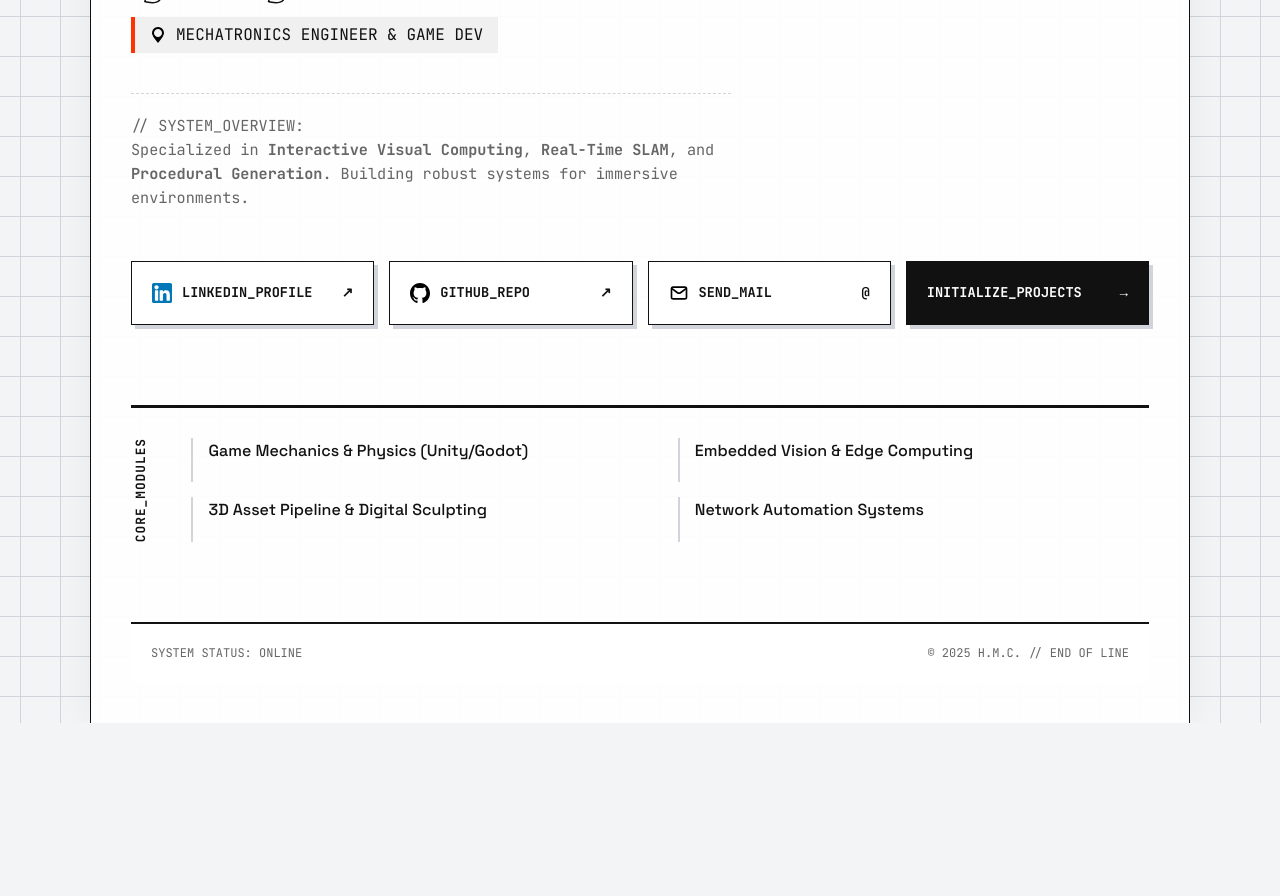
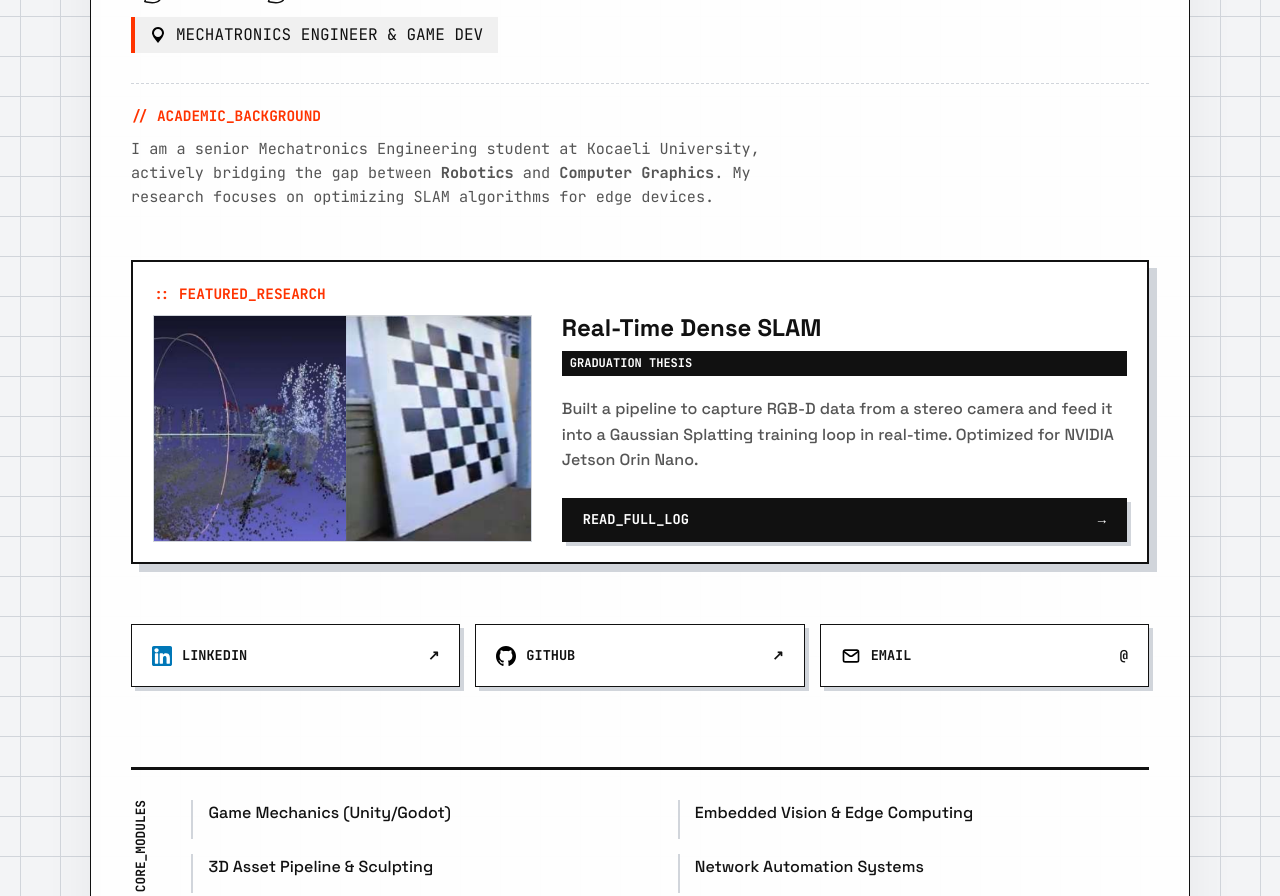
Before and after one commit to husmen8/husmen8.github.io, a plain HTML site: page index.html in a window 1280 px wide. Shown: the part 464-1360 px from the top of the page. Before the commit the page ends 1187 px from the top, so only its background shows below. Drawn offline with Linux system fonts and the light colour scheme.

Commit message:
Add files via upload

```diff
--- a/index.html
+++ b/index.html
@@ -13,8 +13,9 @@
         <nav class="navbar">
             <div class="logo">H.M.C. // DEV</div>
             <ul class="nav-links">
-                <li><a href="index.html" class="active">:: HOME</a></li>
-                <li><a href="projects.html">:: PROJECTS</a></li>
+                <li><a href="index.html" class="active" data-en=":: HOME" data-jp=":: ホーム">:: HOME</a></li>
+                <li><a href="projects.html" data-en=":: PROJECTS" data-jp=":: プロジェクト">:: PROJECTS</a></li>
+                <li><a href="#" id="lang-btn" onclick="toggleLanguage()">[ EN / JP ]</a></li>
                 <li><a href="docs/HuseyinMertCaliskan_CV.pdf" target="_blank" class="btn-cv">[ DOWNLOAD_CV ]</a></li>
             </ul>
         </nav>
@@ -32,50 +33,70 @@
             </h1>
 
             <div class="sub-title">
-                <img src="icons/pin.svg" class="icon-small" alt="Location">
-                MECHATRONICS ENGINEER & GAME DEV
+                <img src="icons/pin.svg" class="icon-small" alt="Loc">
+                <span data-en="MECHATRONICS ENGINEER & GAME DEV" data-jp="メカトロニクスエンジニア & ゲーム開発者">MECHATRONICS ENGINEER & GAME DEV</span>
             </div>
 
-            <p class="intro-text">
-                // SYSTEM_OVERVIEW:<br>
-                Specialized in <strong>Interactive Visual Computing</strong>, <strong>Real-Time SLAM</strong>, and
-                <strong>Procedural Generation</strong>. Building robust systems for immersive environments.
-            </p>
+            <div class="about-academic">
+                <h3 class="tech-header" data-en="// ACADEMIC_BACKGROUND" data-jp="// 学歴・経歴">// ACADEMIC_BACKGROUND</h3>
+                <p class="intro-text"
+                   data-en="I am a senior Mechatronics Engineering student at Kocaeli University, actively bridging the gap between <strong>Robotics</strong> and <strong>Computer Graphics</strong>. My research focuses on optimizing SLAM algorithms for edge devices."
+                   data-jp="私はコジャエリ大学のメカトロニクス工学科4年生で、<strong>ロボット工学</strong>と<strong>コンピュータグラフィックス</strong>の融合に取り組んでいます。エッジデバイス向けのSLAMアルゴリズムの最適化を研究しています。">
+                    I am a senior Mechatronics Engineering student at Kocaeli University, actively bridging the gap between <strong>Robotics</strong> and <strong>Computer Graphics</strong>. My research focuses on optimizing SLAM algorithms for edge devices.
+                </p>
+            </div>
+
+            <div class="featured-section">
+                <div class="tech-header" data-en=":: FEATURED_RESEARCH" data-jp=":: 注目の研究">:: FEATURED_RESEARCH</div>
+                <div class="featured-card">
+                    <div class="featured-img-box">
+                        <img src="photos/myexpwith_gs-slam.png" alt="SLAM Project">
+                    </div>
+                    <div class="featured-info">
+                        <h3 class="project-title" style="font-size: 1.5rem;">Real-Time Dense SLAM</h3>
+                        <span class="project-role">GRADUATION THESIS</span>
+                        <p class="project-desc"
+                           data-en="Built a pipeline to capture RGB-D data from a stereo camera and feed it into a Gaussian Splatting training loop in real-time. Optimized for NVIDIA Jetson Orin Nano."
+                           data-jp="ステレオカメラからRGB-Dデータを取得し、リアルタイムでGaussian Splatting学習ループに供給するパイプラインを構築しました。NVIDIA Jetson Orin Nano向けに最適化されています。">
+                            Built a pipeline to capture RGB-D data from a stereo camera and feed it into a Gaussian Splatting training loop in real-time. Optimized for NVIDIA Jetson Orin Nano.
+                        </p>
+                        <a href="projects.html" class="link-box primary" style="padding: 10px 20px;">
+                            <span data-en="READ_FULL_LOG" data-jp="詳細を見る">READ_FULL_LOG</span> <span>→</span>
+                        </a>
+                    </div>
+                </div>
+            </div>
 
             <div class="vital-links">
                 <a href="https://linkedin.com/in/huseyinmert" target="_blank" class="link-box">
                     <div class="link-content">
-                        <img src="icons/linkedin.svg" class="btn-icon" alt="LinkedIn">
-                        <span>LINKEDIN_PROFILE</span>
+                        <img src="icons/linkedin.svg" class="btn-icon" alt="In">
+                        <span>LINKEDIN</span>
                     </div>
                     <span>↗</span>
                 </a>
                 <a href="https://github.com/husmen8" target="_blank" class="link-box">
                     <div class="link-content">
-                        <img src="icons/github.svg" class="btn-icon" alt="GitHub">
-                        <span>GITHUB_REPO</span>
+                        <img src="icons/github.svg" class="btn-icon" alt="Git">
+                        <span>GITHUB</span>
                     </div>
                     <span>↗</span>
                 </a>
                 <a href="mailto:huseyinnn.merttt@gmail.com" class="link-box">
                     <div class="link-content">
-                        <img src="icons/email.svg" class="btn-icon" alt="Email">
-                        <span>SEND_MAIL</span>
+                        <img src="icons/email.svg" class="btn-icon" alt="Mail">
+                        <span>EMAIL</span>
                     </div>
                     <span>@</span>
-                </a>
-                <a href="projects.html" class="link-box primary">
-                    <span>INITIALIZE_PROJECTS</span>
-                    <span>→</span>
                 </a>
             </div>
 
             <div class="interests-section">
                 <div class="section-header">CORE_MODULES</div>
                 <ul class="interest-list">
-                    <li>Game Mechanics & Physics (Unity/Godot)</li>
+                    <li>Game Mechanics (Unity/Godot)</li>
                     <li>Embedded Vision & Edge Computing</li>
-                    <li>3D Asset Pipeline & Digital Sculpting</li>
+                    <li>3D Asset Pipeline & Sculpting</li>
                     <li>Network Automation Systems</li>
                 </ul>
             </div>
@@ -87,5 +108,6 @@
         </footer>
     </div>
 
+    <script src="script.js"></script>
 </body>
 </html>
--- a/style.css
+++ b/style.css
@@ -3,7 +3,7 @@
     --bg-color: #f3f4f6;
     --surface-color: #ffffff;
     --text-primary: #111111;
-    --text-dim: #666666;
+    --text-dim: #555555;
     --accent: #ff3300;         /* Teknik Turuncu */
     --line-color: #d1d5db;
 
@@ -13,11 +13,7 @@
     --grid-size: 40px;
 }
 
-* {
-    margin: 0;
-    padding: 0;
-    box-sizing: border-box;
-}
+* { margin: 0; padding: 0; box-sizing: border-box; }
 
 body {
     background-color: var(--bg-color);
@@ -40,10 +36,10 @@ a { text-decoration: none; color: inherit; }
     padding: 40px;
     border-left: 1px solid var(--text-primary);
     border-right: 1px solid var(--text-primary);
-    background-color: rgba(255, 255, 255, 0.94);
+    background-color: rgba(255, 255, 255, 0.95);
     min-height: 100vh;
     position: relative;
-    box-shadow: 0 0 40px rgba(0,0,0,0.05);
+    box-shadow: 0 0 50px rgba(0,0,0,0.05);
 }
 
 /* NAVBAR */
@@ -98,7 +94,6 @@ a { text-decoration: none; color: inherit; }
 /* HERO SECTION */
 main { position: relative; }
 
-/* Profil Fotosu - Renkli ve Canlı */
 .profile-section { margin-bottom: 30px; }
 
 .profile-frame {
@@ -107,7 +102,6 @@ main { position: relative; }
     border: 2px solid var(--text-primary);
     padding: 5px;
     background: #fff;
-    /* Teknik köşeler */
     background:
         linear-gradient(to right, var(--text-primary) 2px, transparent 2px) 0 0,
         linear-gradient(to bottom, var(--text-primary) 2px, transparent 2px) 0 0,
@@ -117,13 +111,7 @@ main { position: relative; }
     background-repeat: no-repeat;
 }
 
-.profile-img {
-    width: 100%;
-    height: 100%;
-    object-fit: cover;
-    /* Grayscale kaldırıldı */
-    transition: 0.3s;
-}
+.profile-img { width: 100%; height: 100%; object-fit: cover; }
 
 .main-title {
     font-size: 4rem;
@@ -145,7 +133,7 @@ main { position: relative; }
     font-family: var(--font-code);
     font-size: 1rem;
     color: var(--text-primary);
-    margin-bottom: 40px;
+    margin-bottom: 30px;
     display: inline-flex;
     align-items: center;
     gap: 10px;
@@ -156,20 +144,57 @@ main { position: relative; }
 
 .icon-small { width: 16px; height: 16px; }
 
-.intro-text {
-    font-family: var(--font-code);
-    font-size: 0.95rem;
-    max-width: 600px;
+/* ACADEMIC & INTRO */
+.about-academic {
     margin-bottom: 50px;
-    color: var(--text-dim);
     border-top: 1px dashed var(--line-color);
     padding-top: 20px;
 }
 
-/* VITAL LINKS - İKONLU */
+.tech-header {
+    font-family: var(--font-code);
+    color: var(--accent);
+    font-size: 0.9rem;
+    margin-bottom: 10px;
+    font-weight: bold;
+}
+
+.intro-text {
+    font-family: var(--font-code);
+    font-size: 0.95rem;
+    max-width: 700px;
+    color: var(--text-dim);
+}
+
+/* FEATURED SECTION (YENİ) */
+.featured-section {
+    margin-bottom: 60px;
+    border: 2px solid var(--text-primary);
+    padding: 20px;
+    background: #fff;
+    box-shadow: 8px 8px 0 var(--line-color);
+}
+
+.featured-card {
+    display: flex;
+    gap: 30px;
+    flex-wrap: wrap;
+}
+
+.featured-img-box {
+    flex: 1;
+    min-width: 280px;
+    border: 1px solid var(--line-color);
+}
+
+.featured-img-box img { width: 100%; height: 100%; object-fit: cover; }
+
+.featured-info { flex: 1.5; display: flex; flex-direction: column; justify-content: center; }
+
+/* VITAL LINKS */
 .vital-links {
     display: grid;
-    grid-template-columns: repeat(auto-fit, minmax(220px, 1fr));
+    grid-template-columns: repeat(auto-fit, minmax(200px, 1fr));
     gap: 15px;
     margin-bottom: 80px;
 }
@@ -188,12 +213,7 @@ main { position: relative; }
     box-shadow: 4px 4px 0 var(--line-color);
 }
 
-.link-content {
-    display: flex;
-    align-items: center;
-    gap: 10px;
-}
-
+.link-content { display: flex; align-items: center; gap: 10px; }
 .btn-icon { width: 20px; height: 20px; }
 
 .link-box:hover {
@@ -203,15 +223,8 @@ main { position: relative; }
     color: var(--accent);
 }
 
-.link-box.primary {
-    background-color: var(--text-primary);
-    color: #fff;
-}
-.link-box.primary:hover {
-    background-color: var(--accent);
-    color: #fff;
-    border-color: var(--accent);
-}
+.link-box.primary { background-color: var(--text-primary); color: #fff; }
+.link-box.primary:hover { background-color: var(--accent); color: #fff; border-color: var(--accent); }
 
 /* INTERESTS */
 .interests-section {
@@ -225,7 +238,6 @@ main { position: relative; }
     font-family: var(--font-code);
     font-size: 0.8rem;
     font-weight: 800;
-    letter-spacing: 1px;
     color: var(--text-primary);
     writing-mode: vertical-rl;
     transform: rotate(180deg);
@@ -247,12 +259,7 @@ main { position: relative; }
     font-weight: 500;
 }
 
-.interest-list li:hover {
-    border-left-color: var(--accent);
-    color: var(--accent);
-}
-
-/* --- PROJECTS PAGE --- */
+/* PROJECTS PAGE */
 .page-title {
     font-size: 3rem;
     margin-bottom: 60px;
@@ -280,18 +287,15 @@ main { position: relative; }
     opacity: 0.5;
 }
 
-/* Proje Görsel Alanı Düzeltmesi */
 .project-image-box {
     flex: 1.2;
-    height: 300px; /* Sabit yükseklik */
+    height: 300px;
     border: 1px solid var(--text-primary);
     background-color: #fff;
     position: relative;
     z-index: 1;
-    overflow: hidden; /* Taşmayı engeller */
+    overflow: hidden;
     background-image: repeating-linear-gradient(45deg, #eee 0, #eee 1px, #fff 0, #fff 10px);
-
-    /* Resmi ortalamak için */
     display: flex;
     align-items: center;
     justify-content: center;
@@ -300,16 +304,11 @@ main { position: relative; }
 .project-image-box img {
     width: 100%;
     height: 100%;
-    object-fit: cover; /* Kutuyu tamamen kaplar, kenar boşluğu kalmaz */
-    /* Grayscale kaldırıldı, direkt renkli */
+    object-fit: cover;
     transition: 0.4s;
-    mix-blend-mode: normal;
 }
 
-/* Hover'da hafif zoom veya parlaklık efekti olabilir */
-.project-row:hover .project-image-box img {
-    filter: brightness(1.05);
-}
+.project-row:hover .project-image-box img { filter: brightness(1.05); }
 
 .placeholder-text {
     position: absolute;
@@ -324,18 +323,8 @@ main { position: relative; }
     box-shadow: 3px 3px 0 var(--line-color);
 }
 
-.project-info-box {
-    flex: 1;
-    padding-left: 40px;
-    padding-top: 10px;
-}
-
-.project-title {
-    font-size: 1.8rem;
-    line-height: 1.1;
-    margin-bottom: 10px;
-    font-weight: 700;
-}
+.project-info-box { flex: 1; padding-left: 40px; padding-top: 10px; }
+.project-title { font-size: 1.8rem; line-height: 1.1; margin-bottom: 10px; font-weight: 700; }
 
 .project-role {
     font-family: var(--font-code);
@@ -348,11 +337,7 @@ main { position: relative; }
     display: inline-block;
 }
 
-.project-desc {
-    color: var(--text-dim);
-    font-size: 1rem;
-    margin-bottom: 25px;
-}
+.project-desc { color: var(--text-dim); font-size: 1rem; margin-bottom: 25px; }
 
 .tech-tags span {
     font-family: var(--font-code);
@@ -381,7 +366,6 @@ main { position: relative; }
     color: #fff;
     border-bottom-color: var(--accent);
     padding: 5px 10px;
-    text-decoration: none;
 }
 
 footer {
@@ -400,6 +384,7 @@ footer {
 @media (max-width: 768px) {
     .container { padding: 20px; border: none; }
     .main-title { font-size: 2.8rem; }
+    .featured-card { flex-direction: column; }
     .interests-section { flex-direction: column; gap: 20px; }
     .section-header { writing-mode: horizontal-tb; transform: none; }
     .interest-list { grid-template-columns: 1fr; }
```
Also changed, not shown: script.js (+25 -3 lines).
